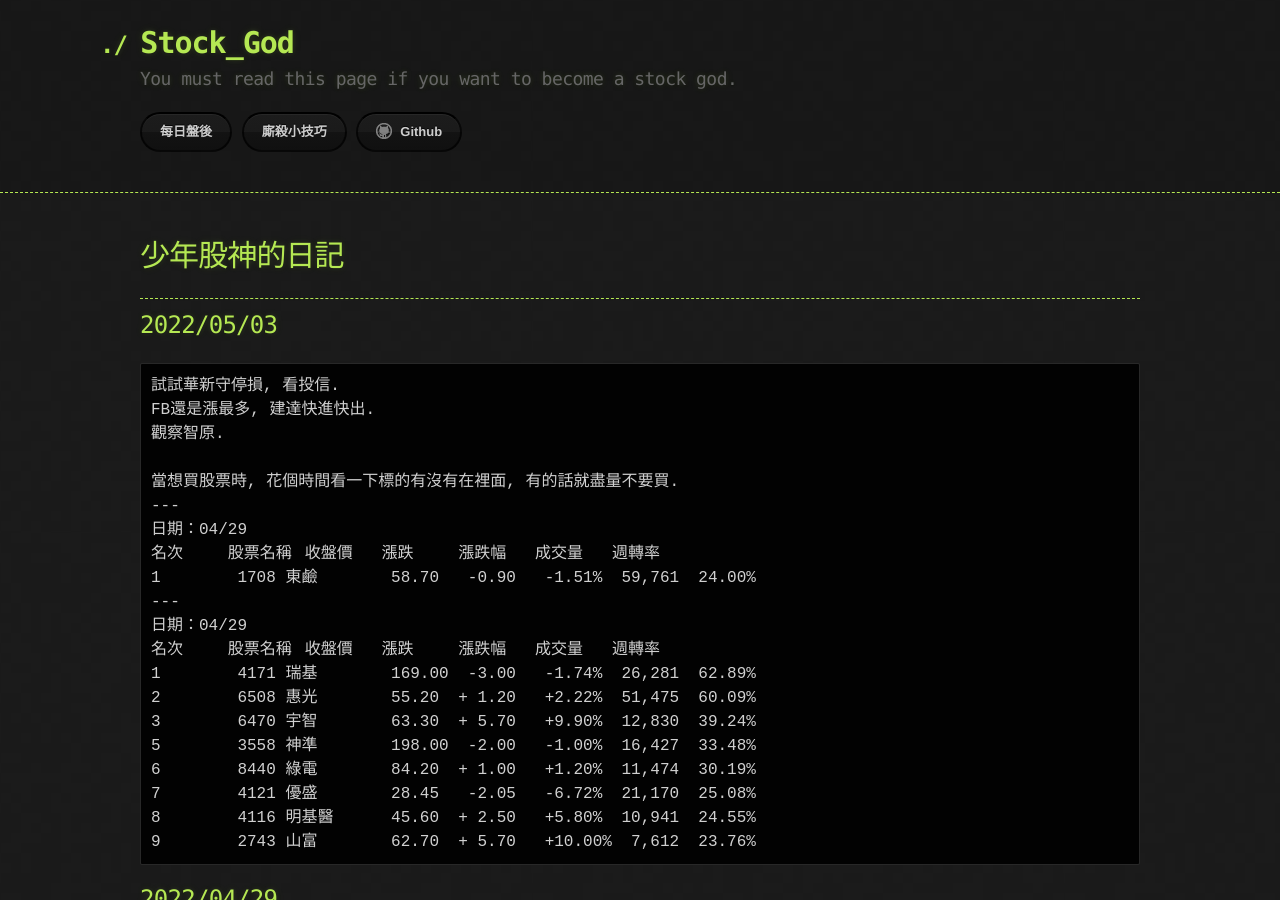
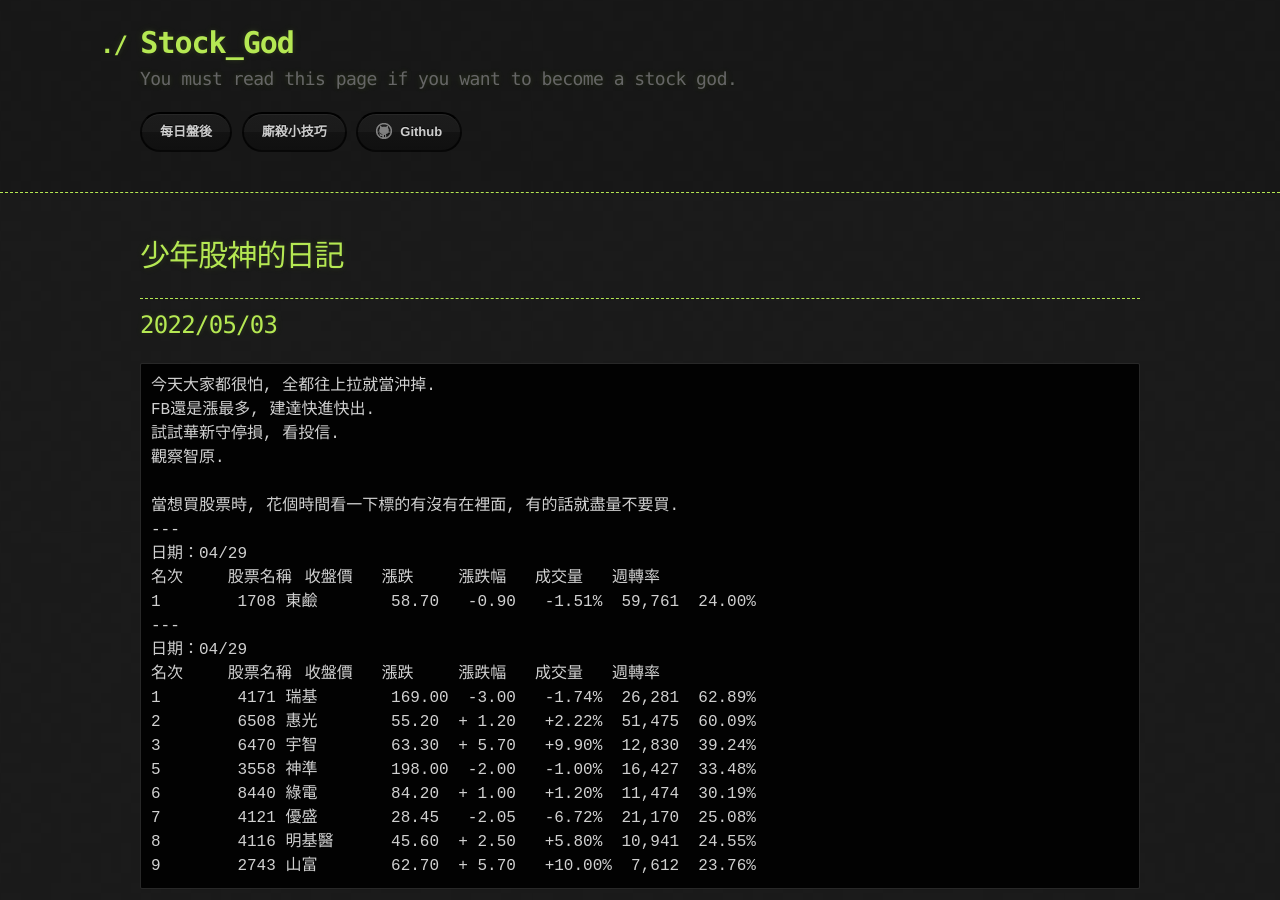
Before and after one commit to lepg5487/Stock_God, a Jekyll site: the page built from index.md, in a window 1280 px wide and 900 px high. Built offline with Jekyll 4.4.1, drawn with Linux system fonts in a browser that asks for light colours; our own code applies the rules of GitHub Pages for plain Markdown files.

Commit message:
Update index.md

````diff
--- a/index.md
+++ b/index.md
@@ -8,8 +8,9 @@ layout: testlayouts
 
 ## 2022/05/03
 ```
+今天大家都很怕, 全都往上拉就當沖掉.
+FB還是漲最多, 建達快進快出.
 試試華新守停損, 看投信.
-FB還是漲最多, 建達快進快出.
 觀察智原.
 
 當想買股票時, 花個時間看一下標的有沒有在裡面, 有的話就盡量不要買.
````
